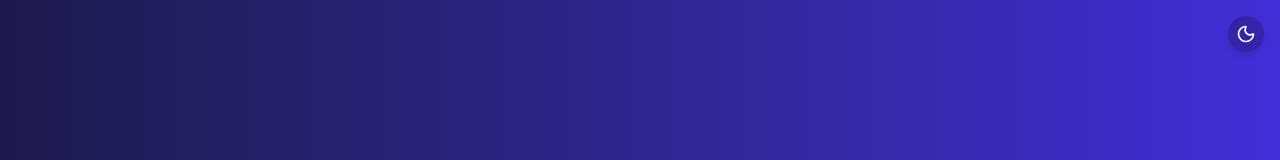
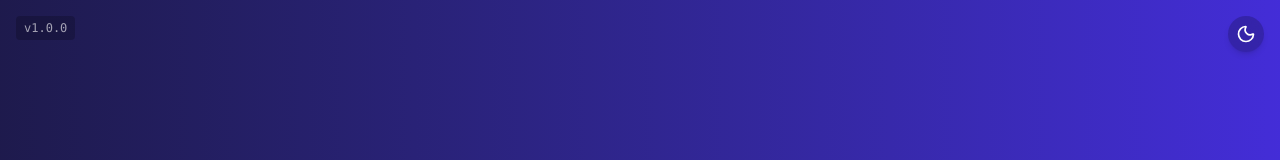
Before and after one commit to sumitkumarsharm/WeatherApp, a React (Vite) app: page / in a window 1280 px wide. Shown: the top 160 px of the page. Built offline with nearby package versions, Linux system fonts and the light colour scheme.

Commit message:
feat: added version label (v1.0.0) to top-left corner of app

```diff
--- a/src/App.jsx
+++ b/src/App.jsx
@@ -1,15 +1,17 @@
 import React, { useState } from "react";
 import { Moon, Sun } from "lucide-react";
 import ShowWeatherUi from "./Components/ShowWeatherUi";
+
 const App = () => {
   const [isDark, setIsDark] = useState(false);
 
   const bgGradient = isDark
     ? "from-gray-900 to-black"
     : "from-indigo-950 to-indigo-700";
+
   return (
     <div
-      className={`w-full min-h-screen flex items-center justify-center bg-gradient-to-r ${bgGradient}  p-3 transition-colors duration-500`}
+      className={`w-full min-h-screen flex items-center justify-center bg-gradient-to-r ${bgGradient} p-3 transition-colors duration-500`}
     >
       <button
         onClick={() => setIsDark(!isDark)}
@@ -18,7 +20,9 @@ const App = () => {
         {isDark ? <Sun className="w-5 h-5" /> : <Moon className="w-5 h-5" />}
       </button>
 
-      {/* Weather UI Component with isDark prop */}
+      <div className="fixed top-4 left-4 text-xs text-white/60 font-mono bg-black/20 px-2 py-1 rounded">
+        v1.0.0
+      </div>
       <ShowWeatherUi isDark={isDark} />
     </div>
   );
--- a/src/Components/ShowWeatherUi.jsx
+++ b/src/Components/ShowWeatherUi.jsx
@@ -120,7 +120,7 @@ const ShowWatherUi = ({ isDark }) => {
             <sup>°</sup>C
           </h1>
 
-          {/* Stats */}
+          {/* weather Stats */}
           <div className="flex flex-col sm:flex-row items-center justify-between mt-6 gap-4 text-center">
             {[
               { label: "Humidity", value: `${weather.main?.humidity}%` },
```
